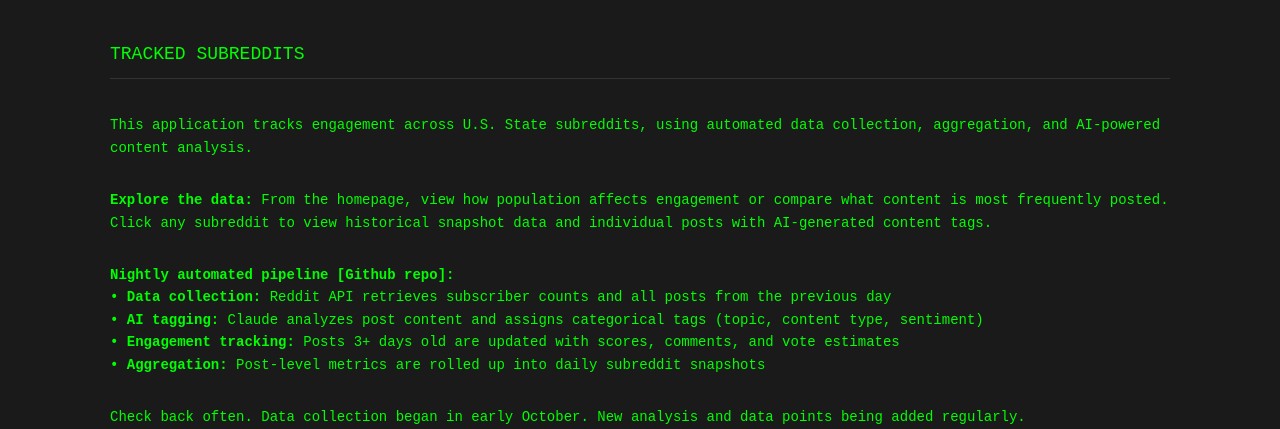
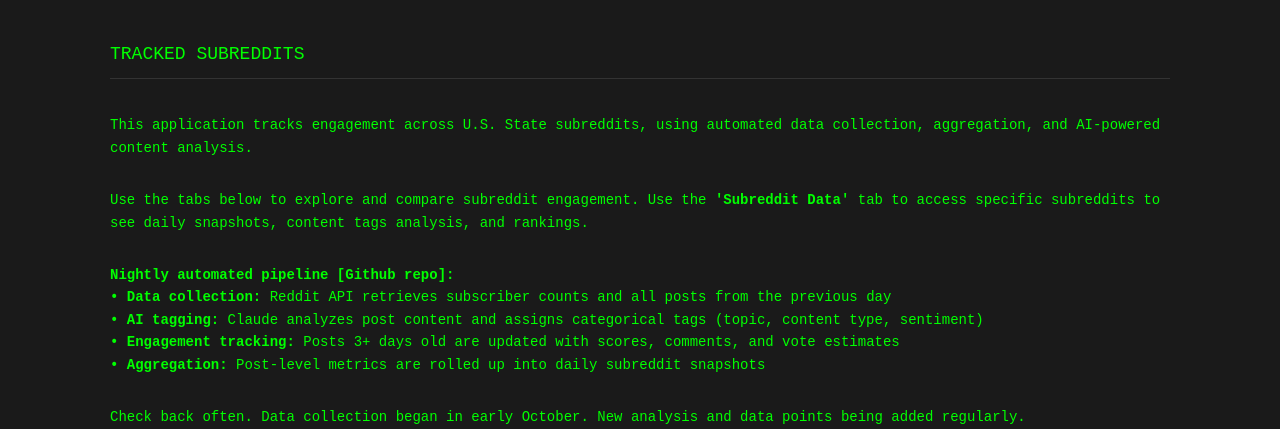
Before and after one commit to johnmpryan/defmeta, a Django app: page / in a window 1280 px wide. Shown: the part 124-553 px from the top of the page. Run offline with Django 5.2, Linux system fonts and the light colour scheme; data that the repository does not hold is empty; some libraries are stand-ins or nearby versions.

Commit message:
text changes

```diff
--- a/tracker/templates/tracker/homepage.html
+++ b/tracker/templates/tracker/homepage.html
@@ -351,7 +351,7 @@
 
     <p class="description">This application tracks engagement across U.S. State subreddits, using automated data collection, aggregation, and AI-powered content analysis.</p>
 
-    <p class="description"><strong>Explore the data:</strong> From the homepage, view how population affects engagement or compare what content is most frequently posted. Click any subreddit to view historical snapshot data and individual posts with AI-generated content tags. </p>
+    <p class="description">Use the tabs below to explore and compare subreddit engagement. Use the <strong>'Subreddit Data'</strong> tab to access specific subreddits to see daily snapshots, content tags analysis, and rankings.</p>
 
     <p class="description"><strong>Nightly automated pipeline [<a href="https://github.com/johnmpryan/defmeta">Github repo</a>]:</strong><br>
     <strong>• Data collection:</strong> Reddit API retrieves subscriber counts and all posts from the previous day<br>
```
